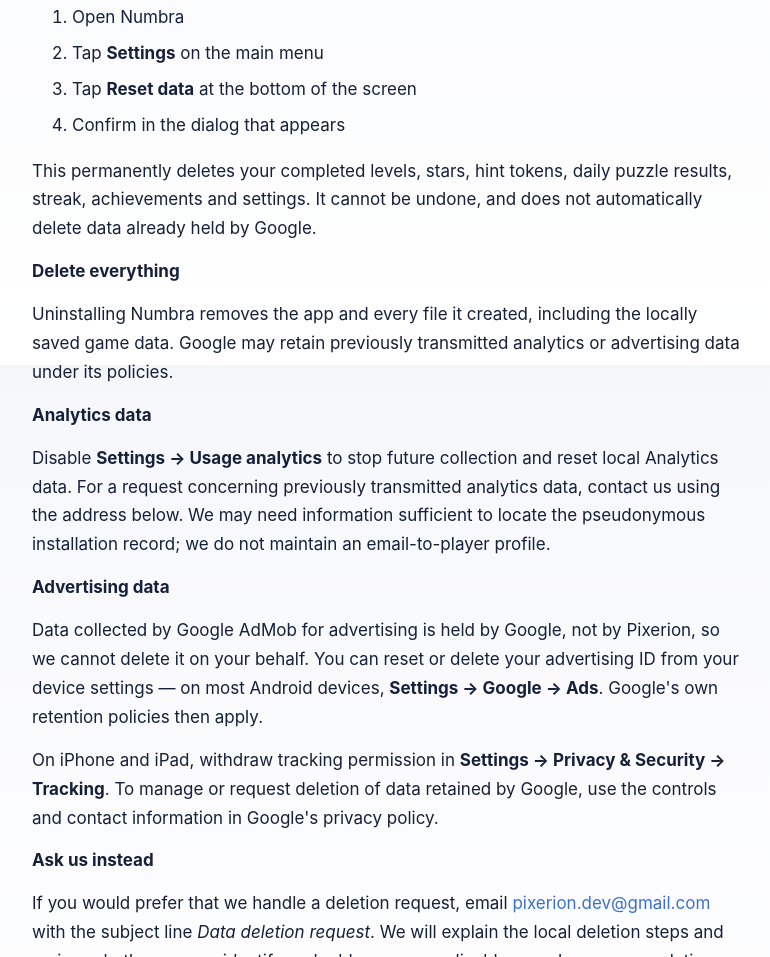
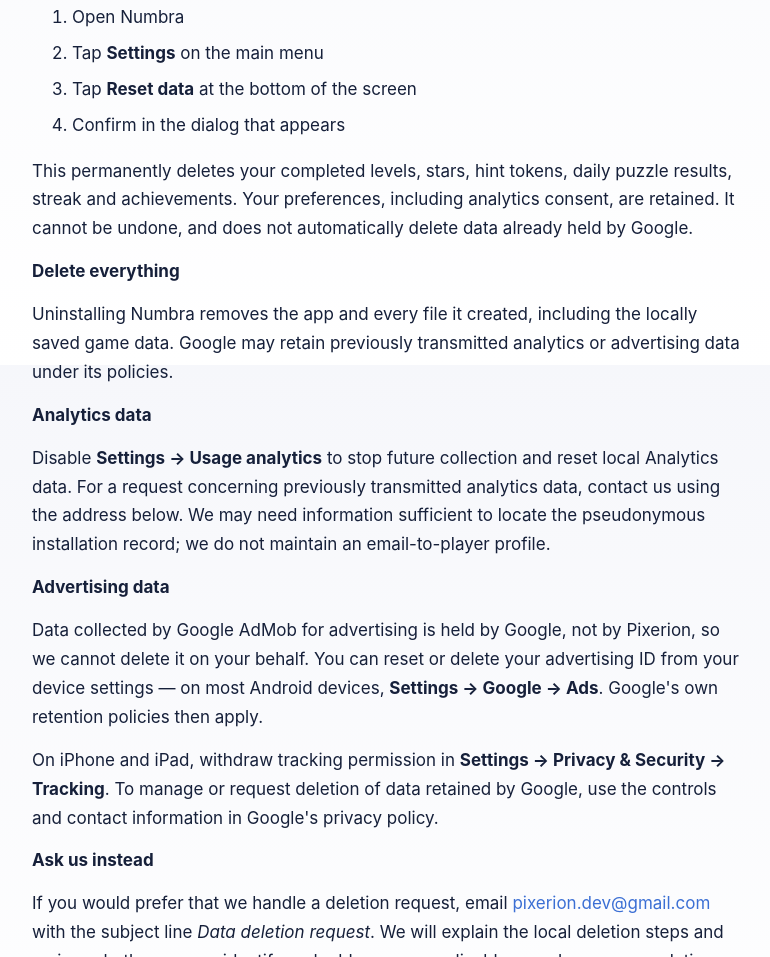
Before and after one commit to arifsygl/numbra-privacy, a plain HTML site: page index.html in a window 1280 px wide. Shown: the part 3635-4592 px from the top of the page, without its empty margins (250-1020 px from the left). Drawn offline with Linux system fonts and the light colour scheme.

Commit message:
docs: clarify reset retains analytics preferences

```diff
--- a/index.html
+++ b/index.html
@@ -301,7 +301,8 @@
     <li>Confirm in the dialog that appears</li>
   </ol>
   <p>This permanently deletes your completed levels, stars, hint tokens, daily
-  puzzle results, streak, achievements and settings. It cannot be undone, and does not automatically delete data already held by Google.</p>
+  puzzle results, streak and achievements. Your preferences, including analytics
+  consent, are retained. It cannot be undone, and does not automatically delete data already held by Google.</p>
 
   <p><strong>Delete everything</strong></p>
   <p>Uninstalling Numbra removes the app and every file it created, including
```
